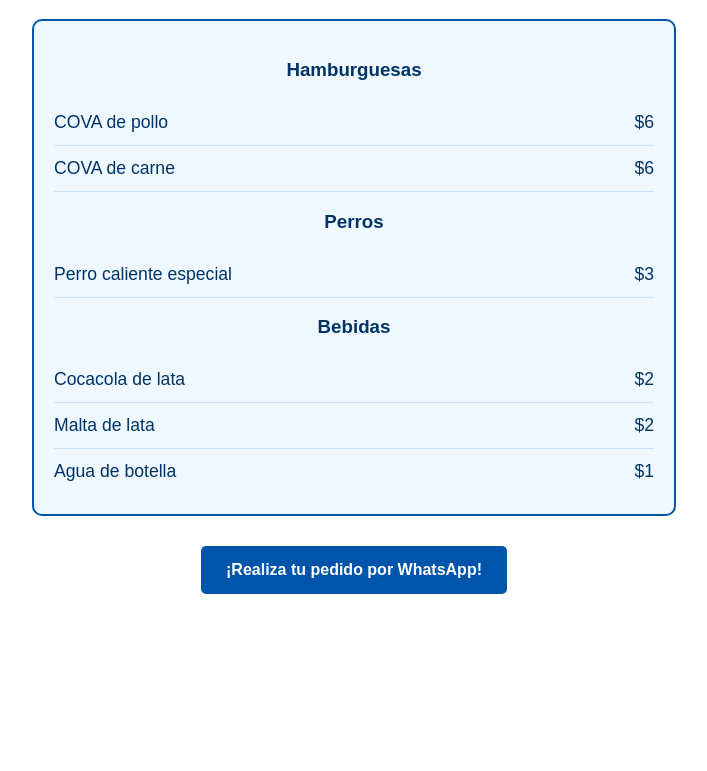
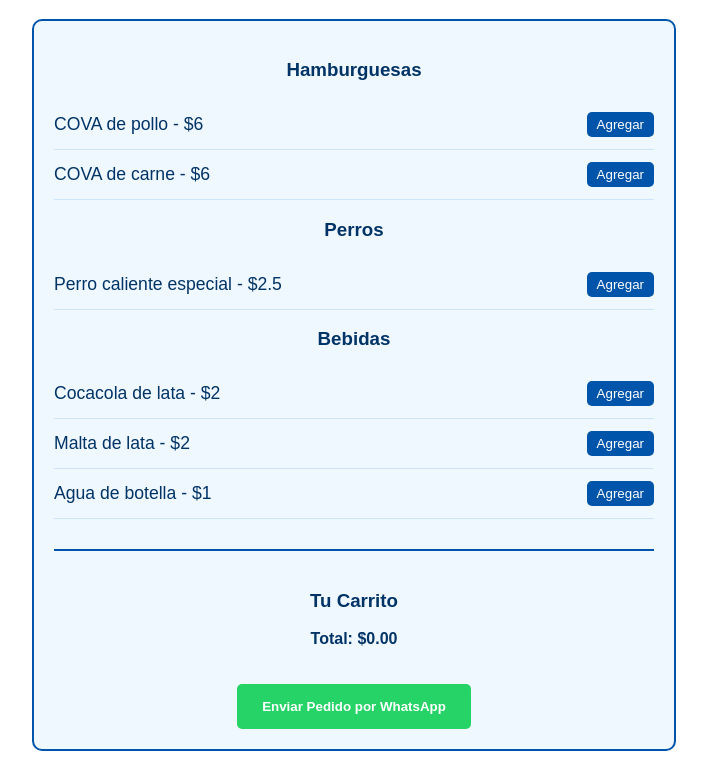
Before and after one commit to gabo12345o/menu-cova, a plain HTML site: page index.html in a window 1280 px wide. Shown: the part 315-1086 px from the top of the page, without its empty margins (286-993 px from the left). Before the commit the page ends 929 px from the top, so only its background shows below. Drawn offline with Linux system fonts and the light colour scheme.

Commit message:
Update index.html

```diff
--- a/index.html
+++ b/index.html
@@ -4,70 +4,69 @@
     <meta charset="UTF-8">
     <title>COVA - Menú de Pedidos</title>
     <style>
-        body {
-            font-family: Arial, sans-serif;
-            background-color: #ffffff;
-            color: #003366;
-            margin: 0;
-            padding: 20px;
-            text-align: center;
-        }
-        .logo {
-            width: 200px;
-            margin-bottom: 20px;
-        }
+        body { font-family: Arial, sans-serif; background-color: #ffffff; color: #003366; margin: 0; padding: 20px; text-align: center; }
+        .logo { width: 200px; margin-bottom: 20px; }
         h1 { color: #0055aa; }
-        .menu-container {
-            max-width: 600px;
-            margin: 0 auto;
-            border: 2px solid #0055aa;
-            padding: 20px;
-            border-radius: 10px;
-            background-color: #f0f8ff;
-        }
-        .item {
-            display: flex;
-            justify-content: space-between;
-            padding: 12px 0;
-            border-bottom: 1px solid #cce5ff;
-            font-size: 1.1em;
-        }
-        .item:last-child { border-bottom: none; }
-        .btn-whatsapp {
-            display: inline-block;
-            margin-top: 30px;
-            padding: 15px 25px;
-            background-color: #0055aa;
-            color: #ffffff;
-            text-decoration: none;
-            font-weight: bold;
-            border-radius: 5px;
-        }
-        .btn-whatsapp:hover { background-color: #003366; }
+        .menu-container { max-width: 600px; margin: 0 auto; border: 2px solid #0055aa; padding: 20px; border-radius: 10px; background-color: #f0f8ff; }
+        .item { display: flex; justify-content: space-between; align-items: center; padding: 12px 0; border-bottom: 1px solid #cce5ff; font-size: 1.1em; }
+        .btn-add { background-color: #0055aa; color: white; border: none; padding: 5px 10px; border-radius: 5px; cursor: pointer; }
+        #carrito { margin-top: 30px; border-top: 2px solid #0055aa; padding-top: 20px; }
+        .btn-whatsapp { display: inline-block; margin-top: 20px; padding: 15px 25px; background-color: #25D366; color: #ffffff; text-decoration: none; font-weight: bold; border-radius: 5px; cursor: pointer; border: none; }
     </style>
 </head>
 <body>
 
-    <!-- Logo actualizado con el nombre correcto -->
     <img src="logo.png.png" alt="Logo COVA" class="logo">
-
     <h1>Menú COVA</h1>
 
     <div class="menu-container">
         <h3>Hamburguesas</h3>
-        <div class="item"><span>COVA de pollo</span> <span>$6</span></div>
-        <div class="item"><span>COVA de carne</span> <span>$6</span></div>
+        <div class="item"><span>COVA de pollo - $6</span> <button class="btn-add" onclick="agregar('COVA de pollo', 6)">Agregar</button></div>
+        <div class="item"><span>COVA de carne - $6</span> <button class="btn-add" onclick="agregar('COVA de carne', 6)">Agregar</button></div>
 
         <h3>Perros</h3>
-        <div class="item"><span>Perro caliente especial</span> <span>$3</span></div>
+        <div class="item"><span>Perro caliente especial - $2.5</span> <button class="btn-add" onclick="agregar('Perro caliente especial', 2.5)">Agregar</button></div>
 
         <h3>Bebidas</h3>
-        <div class="item"><span>Cocacola de lata</span> <span>$2</span></div>
-        <div class="item"><span>Malta de lata</span> <span>$2</span></div>
-        <div class="item"><span>Agua de botella</span> <span>$1</span></div>
+        <div class="item"><span>Cocacola de lata - $2</span> <button class="btn-add" onclick="agregar('Cocacola de lata', 2)">Agregar</button></div>
+        <div class="item"><span>Malta de lata - $2</span> <button class="btn-add" onclick="agregar('Malta de lata', 2)">Agregar</button></div>
+        <div class="item"><span>Agua de botella - $1</span> <button class="btn-add" onclick="agregar('Agua de botella', 1)">Agregar</button></div>
+
+        <div id="carrito">
+            <h3>Tu Carrito</h3>
+            <ul id="lista-carrito" style="text-align: left;"></ul>
+            <p><strong>Total: $<span id="total">0.00</span></strong></p>
+            <button class="btn-whatsapp" onclick="enviarPedido()">Enviar Pedido por WhatsApp</button>
+        </div>
     </div>
 
-    <a href="https://wa.link/q0c1x2" class="btn-whatsapp" target="_blank">¡Realiza tu pedido por WhatsApp!</a>
+    <script>
+        let carrito = [];
+        let total = 0;
 
+        function agregar(nombre, precio) {
+            carrito.push({ nombre, precio });
+            total += precio;
+            actualizarUI();
+        }
+
+        function actualizarUI() {
+            const lista = document.getElementById('lista-carrito');
+            lista.innerHTML = '';
+            carrito.forEach(item => {
+                let li = document.createElement('li');
+                li.textContent = `${item.nombre} - $${item.precio}`;
+                lista.appendChild(li);
+            });
+            document.getElementById('total').textContent = total.toFixed(2);
+        }
+
+        function enviarPedido() {
+            let mensaje = "Hola, quiero realizar este pedido:%0A";
+            carrito.forEach(item => { mensaje += `- ${item.nombre}: $${item.precio}%0A`; });
+            mensaje += `%0ATotal a pagar: $${total.toFixed(2)}`;
+            window.open(`https://wa.me/584122189282?text=${mensaje}`);
+        }
+    </script>
 </body>
 </html>
```
